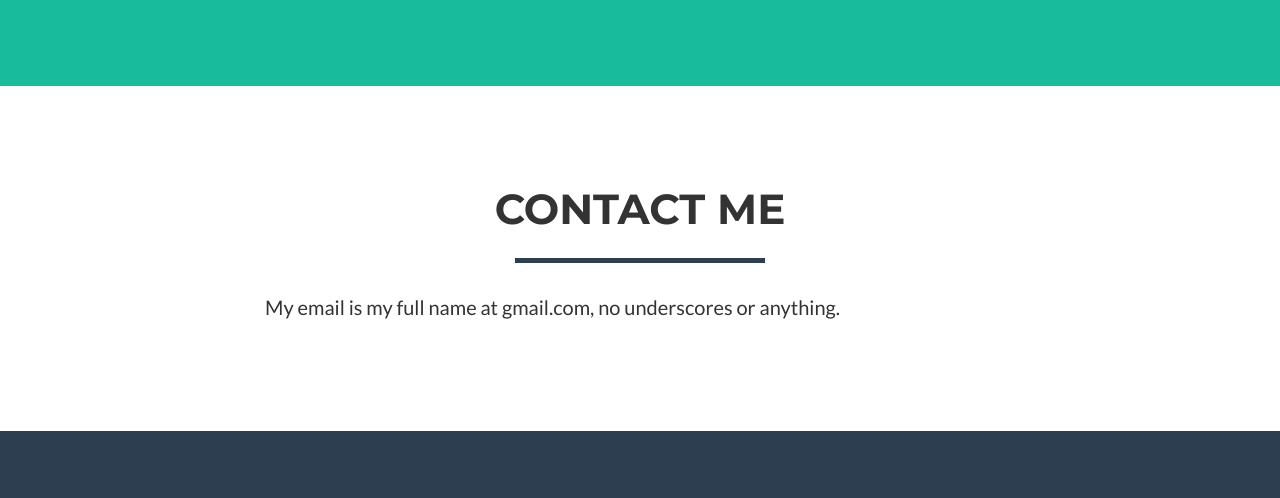
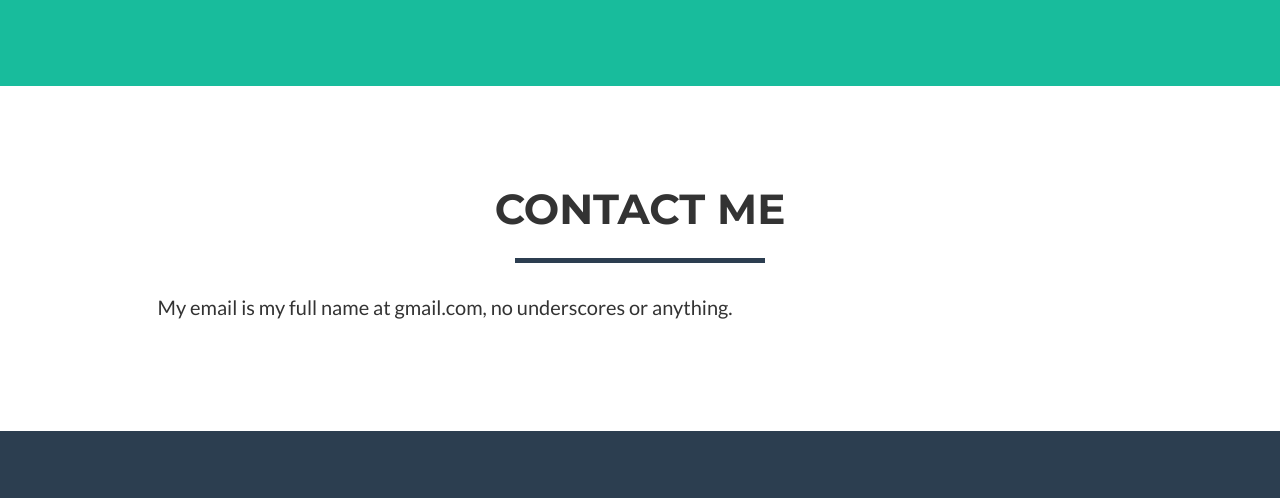
Before and after one commit to ruthgrace/ruthgrace.github.io, a website: page index.html in a window 1280 px wide. Shown: the part 2119-2617 px from the top of the page. Drawn offline with nearby package versions, Linux system fonts and the light colour scheme.

Commit message:
center contact info

```diff
--- a/index.html
+++ b/index.html
@@ -191,7 +191,7 @@
                 </div>
             </div>
             <div class="row">
-                <div class="col-lg-8 col-lg-offset-2">
+                <div class="col-lg-8 text-center">
                     <p> My email is my full name at gmail.com, no underscores or anything.</p>
                 </div>
             </div>
```
